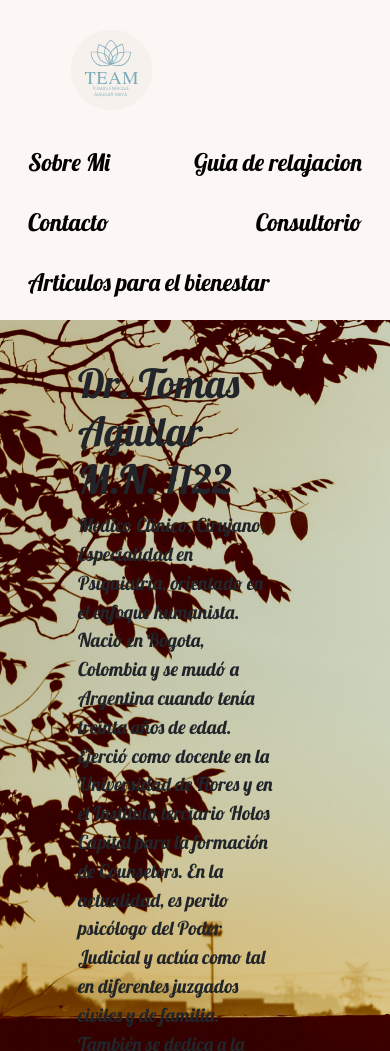
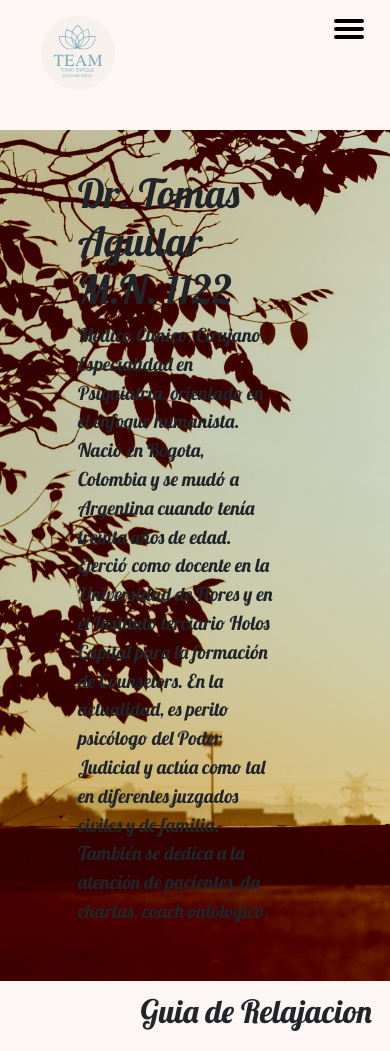
Before and after one commit to gisellevidallabarca/psiquiatriadelalma-vidallabarca, a website: page index.html in a window 390 px wide. Shown: the top 1051 px of the page. Drawn offline with nearby package versions, Linux system fonts and the light colour scheme; grey boxes are pictures that could not be loaded.

Commit message:
ProyectoFinal

```diff
--- a/index.html
+++ b/index.html
@@ -14,6 +14,7 @@
         content="bienestar, alma, espiritual, yoga, meditacion, consciencia, desarrollo personal, crecimiento">
     <meta name="copy" content="Tomas Enrique Aguilar Maya">
     <meta name="author" content="Giselle Vidal Labarca">
+
     <!--Open graph-->
     <meta property="og:title" content="Psiquiatria del Alma">
     <meta property="og:description"
@@ -28,18 +29,25 @@
 </head>
 
 <body>
-    <!-- Comienzo Header -->
-    <header class="menu-container sticky-top">
-        <div class="navbar">
+    <!-- Comienzo Header-->
+    <header class="top-nav">
+        <div class="logo-header">
             <a href="index.html"><img src="Imagenes/Logo/TEAM-1.svg" alt="logoTeam" /></a>
-            <a href="#sobreMi">Sobre Mi</a>
-            <a href="#guiaDeRelajacion">Guia de relajacion</a>
-            <a href="#contacto">Contacto</a>
-            <a href="#consultorio">Consultorio</a>
-            <a href="#notas">Articulos para el bienestar</a>
         </div>
+        <input id="menu-toggle" type="checkbox" />
+        <label class='menu-button-container' for="menu-toggle">
+            <div class='menu-button'></div>
+        </label>
+        <ul class="menu">
+            <li><a href="#sobreMi">Sobre Mi</a></li>
+            <li><a href="#guiaDeRelajacion">Guia de relajacion</a></li>
+            <li><a href="#contacto">Contacto</a></li>
+            <li><a href="#consultorio">Consultorio</a></li>
+            <li><a href="#notas">Articulos para el bienestar</a></li>
+        </ul>
     </header>
     <!-- Fin Header -->
+
     <main>
         <section>
             <div id="sobreMi" class="fondo">
@@ -160,10 +168,9 @@
                     </div>
                 </div>
             </div>
+        </section>
+    </main>
 
-        </section>
-
-    </main>
     <!-- Comienzo Footer -->
     <footer>
         <div>
@@ -199,7 +206,8 @@
     </footer>
     <!-- Fin de footer -->
     <!-- JavaScript Bundle with Popper -->
-    <script src="https://cdn.jsdelivr.net/npm/bootstrap@5.2.0-beta1/dist/js/bootstrap.bundle.min.js" integrity="sha384-pprn3073KE6tl6bjs2QrFaJGz5/SUsLqktiwsUTF55Jfv3qYSDhgCecCxMW52nD2" crossorigin="anonymous">
+    <script src="https://cdn.jsdelivr.net/npm/bootstrap@5.2.0-beta1/dist/js/bootstrap.bundle.min.js"
+        integrity="sha384-pprn3073KE6tl6bjs2QrFaJGz5/SUsLqktiwsUTF55Jfv3qYSDhgCecCxMW52nD2" crossorigin="anonymous">
     </script>
 </body>
 
--- a/scss/components/_footer.scss
+++ b/scss/components/_footer.scss
@@ -7,15 +7,21 @@
 
 footer {
     div {
-
         ul {
             display: flex;
             list-style-type: none;
-            padding-top: nth($medidas, 5);//
-            padding-left:  nth($medidas, 6);
-            padding-bottom:  nth($medidas, 3);
+            padding-top: nth($medidas, 5); //
+            padding-left: nth($medidas, 6);
+            padding-bottom: nth($medidas, 3);
         }
     }
 
     background-color: $color-principal;
 }
+
+@media (max-width: 1268px) {
+    .Redes {
+      display: flex;
+      width: 30%;
+    }
+}
--- a/scss/components/_header.scss
+++ b/scss/components/_header.scss
@@ -1,40 +1,149 @@
+@import "https://fonts.googleapis.com/css2?family=Lobster&display=swap";
 @import "../base/listas";
 @import "../base/variables";
 
-.menu-container {
+* {
+    margin: $medidas, 1;
+    padding: $medidas, 1;
+    text-decoration: none !important;
+    list-style: none;
+
+}
+
+ul li a {
+    font-family: 'Lobster', cursive;
+    color: black;
+    font-size: 150%;
+
+}
+
+.logo-header img {
+    width: 30%;
+    padding-top: 13%;
+
+}
+
+
+.top-nav {
+    display: flex;
+    flex-direction: row;
+    align-items: center;
+    justify-content: space-between;
     background-color: $color-principal;
 
-    img {
-        max-width: 30%;
-        margin-left: 10%;
-    }
+    /* W3C, IE 10+/ Edge, Firefox 16+, Chrome 26+, Opera 12+, Safari 7+ */
+    color: #FFF;
+    height: 130px;
+    padding: 2rem;
+    padding-bottom: 6rem;
 }
 
-.navbar {
-    width: 100%;
-    background-color: $color-principal;
-    overflow: auto;
+.menu {
+    display: flex;
+    flex-direction: row;
+    list-style-type: none;
+    margin: 0;
+    padding: 0;
+}
 
-    a {
-        float: left;
-        padding: 12px;
-        color: black;
-        font-family: 'Lobster', cursive;
-        text-decoration: none;
-        font-size: 150%;
+.menu>li {
+    margin: 0 1rem;
+    overflow: hidden;
+}
 
-        &:hover {
-            font-size: 170%;
-            color: $color-hover;
-        }
+.menu-button-container {
+    display: none;
+    height: 100%;
+    width: 30px;
+    cursor: pointer;
+    flex-direction: column;
+    justify-content: center;
+    align-items: center;
+}
 
+#menu-toggle {
+    display: none;
+}
+
+.menu-button,
+.menu-button::before,
+.menu-button::after {
+    display: block;
+    background-color: black;
+    position: absolute;
+    height: 4px;
+    width: 30px;
+    transition: transform 400ms cubic-bezier(0.23, 1, 0.32, 1);
+    border-radius: 2px;
+}
+
+.menu-button::before {
+    content: '';
+    margin-top: -8px;
+}
+
+.menu-button::after {
+    content: '';
+    margin-top: 8px;
+}
+
+#menu-toggle:checked+.menu-button-container .menu-button::before {
+    margin-top: 0px;
+    transform: rotate(405deg);
+}
+
+#menu-toggle:checked+.menu-button-container .menu-button {
+    background: rgba(255, 255, 255, 0);
+}
+
+#menu-toggle:checked+.menu-button-container .menu-button::after {
+    margin-top: 0px;
+    transform: rotate(-405deg);
+}
+
+@media (max-width: 1268px) {
+    .menu-button-container {
+        display: flex;
+    }
+
+    .menu {
+        position: absolute;
+        top: 0;
+        margin-top: 130px;
+        left: 0;
+        flex-direction: column;
+        width: 100%;
+        justify-content: center;
+        align-items: center;
+    }
+
+    #menu-toggle~.menu li {
+        height: 0;
+        margin: 0;
+        padding: 0;
+        border: 0;
+        transition: height 400ms cubic-bezier(0.23, 1, 0.32, 1);
+    }
+
+    #menu-toggle:checked~.menu li {
+
+        height: 2.5em;
+        padding: 0.5em;
+        transition: height 400ms cubic-bezier(0.23, 1, 0.32, 1);
+    }
+
+    .menu>li {
+        display: flex;
+        justify-content: center;
+        margin: 0;
+        padding: 0.5em 0;
+        width: 100%;
+        color: white;
+        background-color: $color-principal;
+    }
+
+    .menu>li:not(:last-child) {
+        border-bottom: 1px solid #444;
     }
 
 }
-
-@media screen and (max-width: 500px) {
-    .navbar a {
-        float: none;
-        display: block;
-    }
-}
--- a/scss/components/_main.scss
+++ b/scss/components/_main.scss
@@ -22,7 +22,7 @@ main {
 .autocontrol {
     &:hover {
         filter: opacity(.5);
-        transform: scale(1.1);
+        transform: scale(1.08);
         transition: all 2s;
     }
 }
--- a/scss/styles.scss
+++ b/scss/styles.scss
@@ -13,10 +13,13 @@
     padding: $medidas, 1;
 }
 
+body{
+    overflow-x: hidden;
+}
+
 h2 {
     @include padding-general(nth($medidas, 4) nth($medidas, 4) nth($medidas, 2) nth($medidas, 8));
 }
-
 
 
 h3 {
```
Also changed, not shown: Imagenes/Logo/hamburger_button.svg (added), css/style.css.
